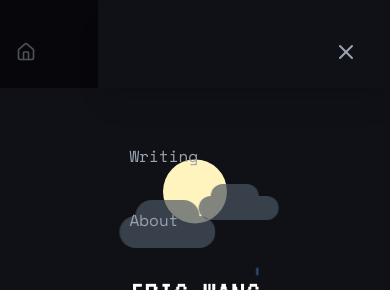
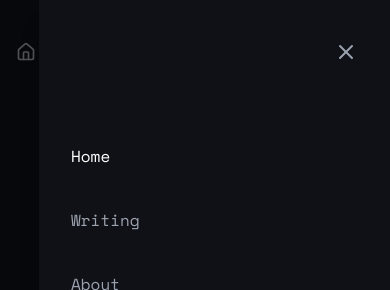
Before and after one commit to eric-l-wang/personal-site, a Next.js app: page / in a window 390 px wide. Both pictures are taken after a click on the button 354 px from the left and 52 px from the top of the page. Shown: the top 290 px of the page. Built offline with nearby package versions, Linux system fonts and the light colour scheme; no server answers.

Commit message:
fix navbar

```diff
--- a/components/Navigation.tsx
+++ b/components/Navigation.tsx
@@ -21,7 +21,7 @@ const Navigation: React.FC = () => {
   };
 
   return (
-    <nav className="sticky top-0 w-full backdrop-blur-sm bg-white/80 dark:bg-[#0F1117]/80 z-50">
+    <nav className="sticky top-0 w-full bg-white lg:backdrop-blur-sm lg:bg-white/80 dark:bg-[#0F1117] lg:dark:bg-[#0F1117]/80 z-50">
       <div className="max-w-3xl mx-auto px-4 py-4 pt-8">
         <div className="flex justify-between items-center">
           <Link
@@ -95,8 +95,8 @@ const Navigation: React.FC = () => {
                 initial={{ x: "100%" }}
                 animate={{ x: 0 }}
                 exit={{ x: "100%" }}
-                transition={{ type: "spring", damping: 20 }}
-                className="fixed top-0 right-0 bottom-0 w-[75%] max-w-[300px] bg-white dark:bg-[#0F1117] shadow-xl lg:hidden flex flex-col px-6"
+                transition={{ type: "spring", damping: 25, stiffness: 200 }}
+                className="fixed top-0 right-0 bottom-0 w-[90%] max-w-[400px] bg-white dark:bg-[#0F1117] shadow-xl lg:hidden flex flex-col px-6"
                 style={{ zIndex: 50 }}
               >
                 <div className="flex justify-end pt-8">
@@ -104,19 +104,19 @@ const Navigation: React.FC = () => {
                 </div>
                 <div className="flex flex-col space-y-6 pt-16">
                   <Link
+                    href="/"
+                    className={isActive("/")}
+                    onClick={() => setIsOpen(false)}
+                  >
+                    Home
+                  </Link>
+                  <Link
                     href="/writing"
                     className={isActive("/writing")}
                     onClick={() => setIsOpen(false)}
                   >
                     Writing
                   </Link>
-                  {/* <Link
-                    href="/work"
-                    className={isActive("/work")}
-                    onClick={() => setIsOpen(false)}
-                  >
-                    Work
-                  </Link> */}
                   <Link
                     href="/about"
                     className={isActive("/about")}
```
